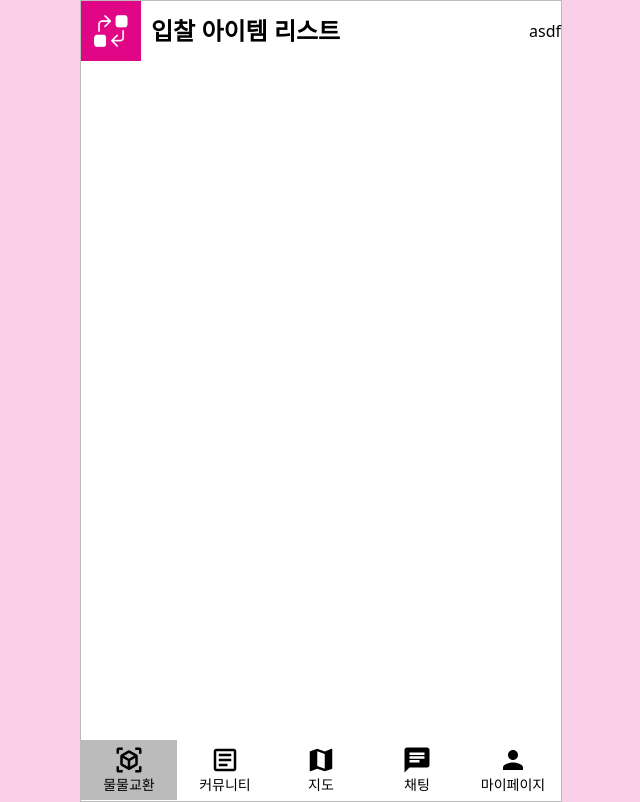
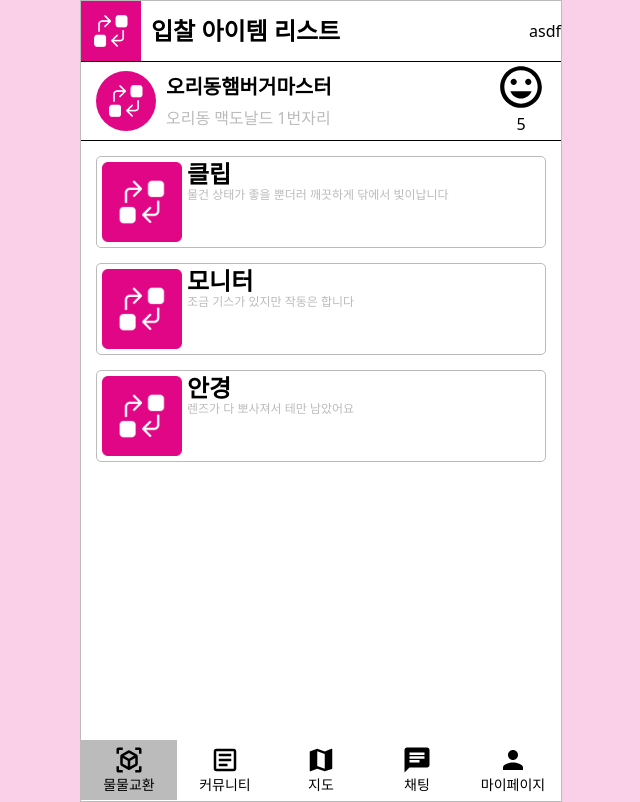
Before and after one commit to KostaMiniProject/MainProject-Front, a Next.js app: page /exchange/1/1 in a window 1280 px wide. Shown: the whole page, without its empty margins (319-959 px from the left). Built offline with nearby package versions, Linux system fonts and the light colour scheme.

Commit message:
feat : 아이템 컴포넌트 제작

```diff
--- /dev/null
+++ b/api/ItemApi.tsx
@@ -0,0 +1,24 @@
+export function getItemList() {
+  const dumyData: any = [
+    {
+      id: 0,
+      title: '클립',
+      description: `물건 상태가 좋을 뿐더러 깨끗하게 닦에서 빛이납니다`,
+      created_at: '2023-11-24',
+    },
+    {
+      id: 1,
+      title: '모니터',
+      description: `조금 기스가 있지만 작동은 합니다`,
+      created_at: '2023-11-24',
+    },
+    {
+      id: 2,
+      title: '안경',
+      description: `렌즈가 다 뽀사져서 테만 남았어요`,
+      created_at: '2023-11-24',
+    },
+  ];
+
+  return dumyData;
+}
--- a/app/exchange/[id]/[items]/page.tsx
+++ b/app/exchange/[id]/[items]/page.tsx
@@ -1,12 +1,25 @@
+import { getProfile } from '@/api/ProfileApi';
 import Header from '@/components/Header';
+import Profile from '@/components/Profile';
 import React from 'react';
 
+import Image from 'next/image';
+import { getItemList } from '@/api/ItemApi';
+import Item from '@/components/item/Item';
+
 function page({ params }: { params: any }) {
+  const itemList = getItemList();
   return (
     <div>
       <Header title="입찰 아이템 리스트">
         <div>asdf</div>
       </Header>
+      <Profile profile={getProfile()} />
+      <div className="mx-[15px]">
+        {itemList.map((e: any, i: any) => {
+          return <Item item={e} key={i} />;
+        })}
+      </div>
     </div>
   );
 }
--- a/app/exchange/[id]/page.tsx
+++ b/app/exchange/[id]/page.tsx
@@ -1,11 +1,12 @@
 import { getProfile } from '@/api/ProfileApi';
 import Profile from '@/components/Profile';
 import Carousel from '@/components/carousel/Carousel';
-import TempImg from '@/image/Logo.png';
 import BidItem from '@/components/bid/BidItem';
 import { getBidList } from '@/api/BidApi';
 import Header from '@/components/Header';
 import { MdMoreVert } from 'react-icons/md';
+
+import TempImg from '@/image/Logo.png';
 
 function Page({ params }: { params: any }) {
   const images = [TempImg, TempImg, TempImg]; // 이미지 배열
--- /dev/null
+++ b/components/item/Item.tsx
@@ -0,0 +1,30 @@
+import Image from 'next/image';
+import React from 'react';
+
+import TempImg from '@/image/Logo.png';
+
+interface itemType {
+  id: number;
+  title: string;
+  description: string;
+  created_at: string;
+}
+function Item({ item }: { item: itemType }) {
+  return (
+    <div className="flex border-solid border-gray border-[0.5px] mt-[15px] rounded-[5px]">
+      <Image
+        src={TempImg}
+        alt="아이템 이미지"
+        className="w-[80px] h-[80px] my-[5px] mx-[5px]"
+      />
+      <div className="my-[5px]">
+        <div className="font-[600] text-[24px] leading-none">{item.title}</div>
+        <div className="text-gray text-[12px]">
+          <div>{item.description}</div>
+        </div>
+      </div>
+    </div>
+  );
+}
+
+export default Item;
```
